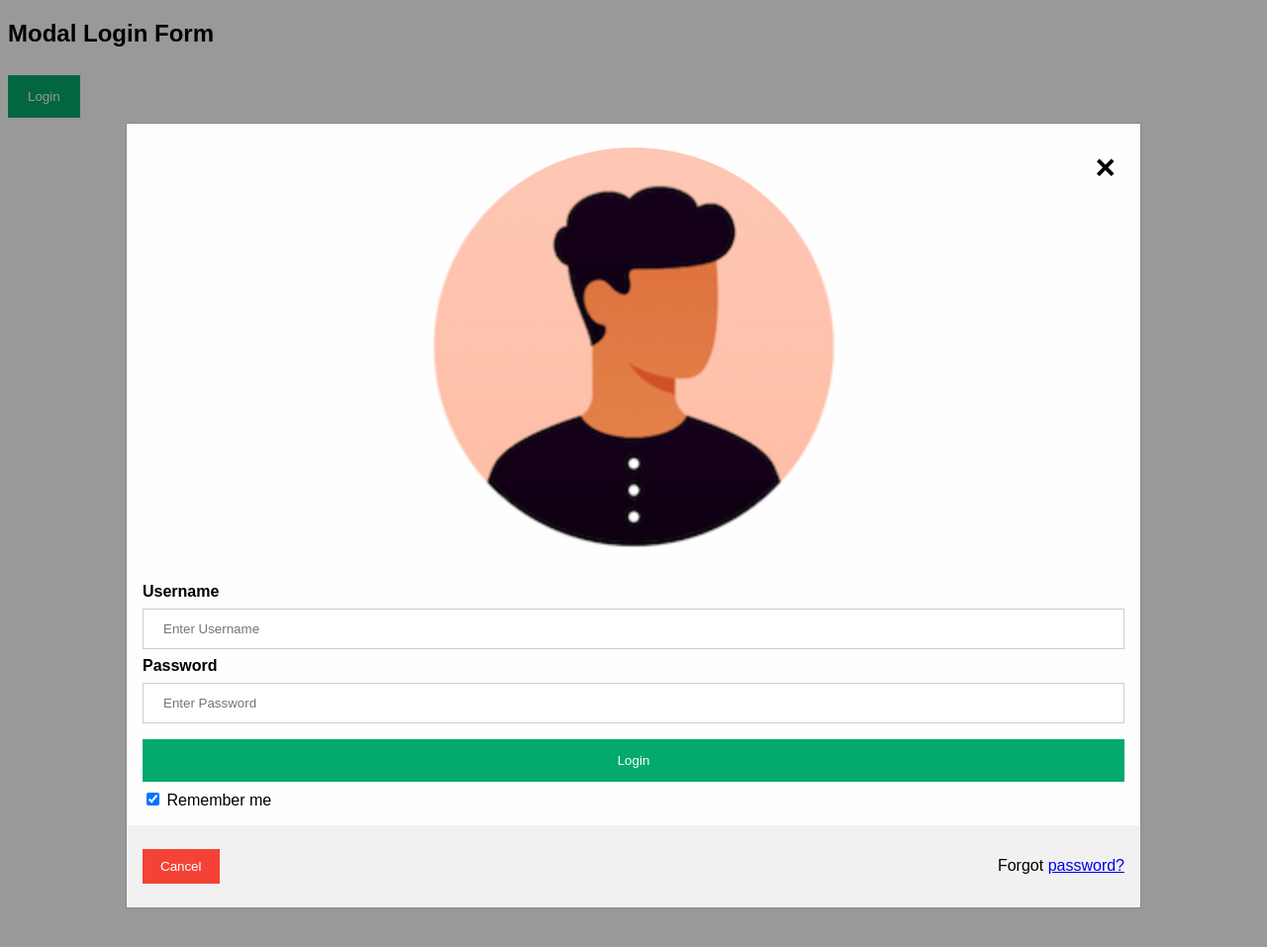
After one commit to isaacemilien/pc-builder, a PHP site: page /test.html in a window 1280 px wide, after a click on "Login". The commit adds this page. Shown: the top 957 px of the page at 99% size. Run offline with PHP 8.4, Linux system fonts and the light colour scheme.

```diff
--- a/Parts pages/cpu_cooler.html
+++ b/Parts pages/wireless_network_card.html
@@ -37,7 +37,7 @@
             </div>
         </nav>
 
-        <h1>CPU cooler PAGE</h1>
+        <h1>Wireless Netowrk Card PAGE</h1>
 
     </main>
 </body>
--- a/css/build.css
+++ b/css/build.css
@@ -1,7 +1,7 @@
 body, html {
-    /* height: 100%; */
+    /*height: 100%;*/
     margin: 0;
-    /* display: flex; */
+    /*display: flex;*/
     justify-content: center;
     align-items: center;
 }
--- /dev/null
+++ b/test.html
@@ -0,0 +1,175 @@
+<!DOCTYPE html>
+<html>
+<head>
+<meta name="viewport" content="width=device-width, initial-scale=1">
+<style>
+body {font-family: Arial, Helvetica, sans-serif;}
+
+/* Full-width input fields */
+input[type=text], input[type=password] {
+  width: 100%;
+  padding: 12px 20px;
+  margin: 8px 0;
+  display: inline-block;
+  border: 1px solid #ccc;
+  box-sizing: border-box;
+}
+
+/* Set a style for all buttons */
+button {
+  background-color: #04AA6D;
+  color: white;
+  padding: 14px 20px;
+  margin: 8px 0;
+  border: none;
+  cursor: pointer;
+  width: 100%;
+}
+
+button:hover {
+  opacity: 0.8;
+}
+
+/* Extra styles for the cancel button */
+.cancelbtn {
+  width: auto;
+  padding: 10px 18px;
+  background-color: #f44336;
+}
+
+/* Center the image and position the close button */
+.imgcontainer {
+  text-align: center;
+  margin: 24px 0 12px 0;
+  position: relative;
+}
+
+img.avatar {
+  width: 40%;
+  border-radius: 50%;
+}
+
+.container {
+  padding: 16px;
+}
+
+span.psw {
+  float: right;
+  padding-top: 16px;
+}
+
+/* The Modal (background) */
+.modal {
+  display: none; /* Hidden by default */
+  position: fixed; /* Stay in place */
+  z-index: 1; /* Sit on top */
+  left: 0;
+  top: 0;
+  width: 100%; /* Full width */
+  height: 100%; /* Full height */
+  overflow: auto; /* Enable scroll if needed */
+  background-color: rgb(0,0,0); /* Fallback color */
+  background-color: rgba(0,0,0,0.4); /* Black w/ opacity */
+  padding-top: 60px;
+}
+
+/* Modal Content/Box */
+.modal-content {
+  background-color: #fefefe;
+  margin: 5% auto 15% auto; /* 5% from the top, 15% from the bottom and centered */
+  border: 1px solid #888;
+  width: 80%; /* Could be more or less, depending on screen size */
+}
+
+/* The Close Button (x) */
+.close {
+  position: absolute;
+  right: 25px;
+  top: 0;
+  color: #000;
+  font-size: 35px;
+  font-weight: bold;
+}
+
+.close:hover,
+.close:focus {
+  color: red;
+  cursor: pointer;
+}
+
+/* Add Zoom Animation */
+.animate {
+  -webkit-animation: animatezoom 0.6s;
+  animation: animatezoom 0.6s
+}
+
+@-webkit-keyframes animatezoom {
+  from {-webkit-transform: scale(0)}
+  to {-webkit-transform: scale(1)}
+}
+
+@keyframes animatezoom {
+  from {transform: scale(0)}
+  to {transform: scale(1)}
+}
+
+/* Change styles for span and cancel button on extra small screens */
+@media screen and (max-width: 300px) {
+  span.psw {
+     display: block;
+     float: none;
+  }
+  .cancelbtn {
+     width: 100%;
+  }
+}
+</style>
+</head>
+<body>
+
+<h2>Modal Login Form</h2>
+
+<button onclick="document.getElementById('id01').style.display='block'" style="width:auto;">Login</button>
+
+<div id="id01" class="modal">
+
+  <form class="modal-content animate" action="/action_page.php" method="post">
+    <div class="imgcontainer">
+      <span onclick="document.getElementById('id01').style.display='none'" class="close" title="Close Modal">&times;</span>
+      <img src="images/userIcon/icon1.jpg" alt="Avatar" class="avatar">
+    </div>
+
+    <div class="container">
+      <label for="uname"><b>Username</b></label>
+      <input type="text" placeholder="Enter Username" name="uname" required>
+
+      <label for="psw"><b>Password</b></label>
+      <input type="password" placeholder="Enter Password" name="psw" required>
+
+      <button type="submit">Login</button>
+      <label>
+        <input type="checkbox" checked="checked" name="remember"> Remember me
+      </label>
+    </div>
+
+    <div class="container" style="background-color:#f1f1f1">
+      <button type="button" onclick="document.getElementById('id01').style.display='none'" class="cancelbtn">Cancel</button>
+      <span class="psw">Forgot <a href="#">password?</a></span>
+    </div>
+  </form>
+</div>
+
+<script>
+// Get the modal
+var modal = document.getElementById('id01');
+
+// When the user clicks anywhere outside of the modal, close it
+window.onclick = function(event) {
+    if (event.target == modal) {
+        modal.style.display = "none";
+    }
+}
+</script>
+
+</body>
+</html>
```
Also changed, not shown: buid.html (+28 -10 lines), help.html (+25 -11 lines), index.html (+61 -7 lines), js/prebuilt.js (added, +11 -0 lines), login.html (+69 -12 lines), php/index.php (added, +12 -0 lines), php/login.php (added, +55 -0 lines), php/signup.php (added, +51 -0 lines), prebuilt.html (+6 -3 lines), signup.html (+71 -10 lines), images/userIcon/basicIcon.jpg (added), images/userIcon/icon1.jpg (added), images/userIcon/icon2.jpg (added), images/userIcon/icon3.jpg (added), 3 more files.
